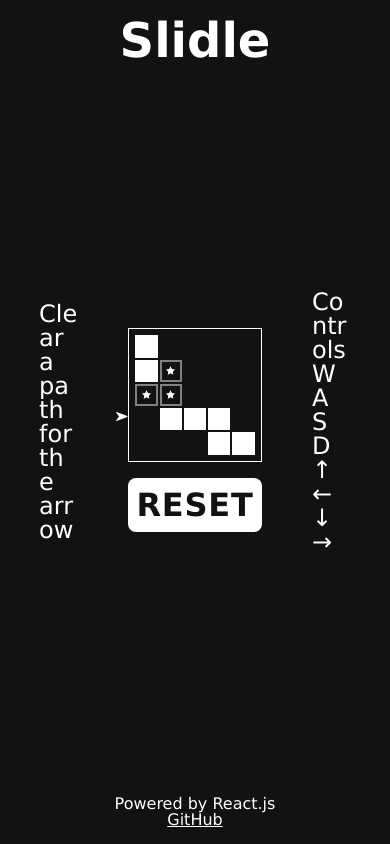
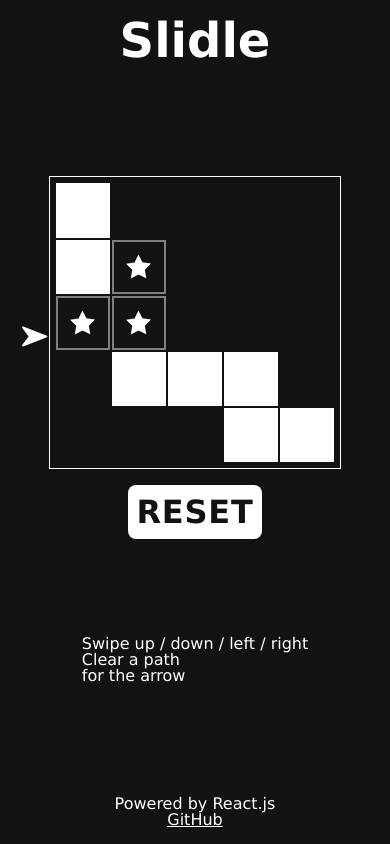
Before and after one commit to bwt2/slidle, a React (Vite) app: page / in a window 390 px wide. Built offline with nearby package versions, Linux system fonts and the light colour scheme.

Commit message:
mobile responsive layout

```diff
--- a/src/components/App.jsx
+++ b/src/components/App.jsx
@@ -111,6 +111,12 @@ function App() {
           </SolvedContext.Provider>
         )}
 
+        <div className={styles.infoBottom}>
+          Swipe up / down / left / right <br/>
+          Clear a path <br/>
+          for the arrow
+        </div>
+
         <footer className={styles.footer}>
           Powered by React.js <br />
           <a style={{ textDecoration: 'underline', color: 'white' }} target="_blank" href="https://github.com/bwt2/slidle">
--- a/src/index.css
+++ b/src/index.css
@@ -49,4 +49,5 @@ table {
 /* Variables */
 :root {
 	--bg-color: #121213;
+	--mobile-width: 600px;
 }
--- a/src/styles/App.module.css
+++ b/src/styles/App.module.css
@@ -56,3 +56,28 @@
     inline-size: 10%;
     overflow-wrap: break-word;
 }
+
+.infoBottom {
+    display: none;
+}
+
+@media (max-width: 500px) {
+    .infoLeft {
+        display: none;
+    }
+    .infoRight {
+        display: none;
+    }
+
+    .layout {
+        background-color: var(--bg-color);
+        height: 100vh;
+        width: 100vw;
+        display: flex;
+        justify-content: center;
+    }
+
+    .infoBottom {
+        display: block;
+    }
+}
--- a/src/styles/Board.module.css
+++ b/src/styles/Board.module.css
@@ -1,10 +1,9 @@
 .boardContainer {
     position: relative;
-    min-width: 30%;
     display: flex;
     flex-direction: column;
     justify-content: center;
-    min-width: 40%;
+    min-width: 50%;
 }
 
 .board {
@@ -21,6 +20,15 @@
     border: 2px solid lightgreen;
 }
 
+@media (max-width: 500px) {
+    .boardContainer {
+        position: relative;
+        display: flex;
+        flex-direction: column;
+        justify-content: center;
+        min-width: 100%;
+    }
+}
 
 .arrow {
     position: absolute;
```
